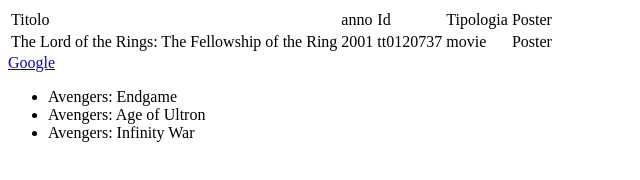
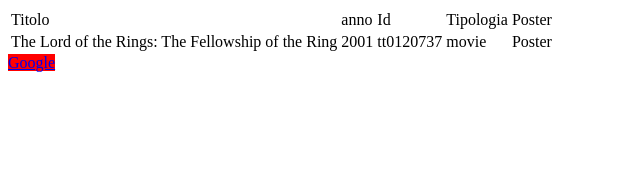
Before and after one commit to luca-vigano/Progetto.settimana-3, a plain HTML site: page index.html in a window 1280 px wide. Shown: the whole page, without its empty margins (0-640 px from the left). Drawn offline with Linux system fonts and the light colour scheme.

Commit message:
commit parziale

```diff
--- a/assets/js/D10.js
+++ b/assets/js/D10.js
@@ -535,29 +535,65 @@ console.log(getTds())
 */
 
 console.log("***** ESERCIZIO 22 *****");
-function printTd(){
-let tds = getTds();
-for(let i = 0; i < tds.length; i++)
-  console.log(tds[i].innerText)
+function printTd() {
+  let tds = getTds();
+  for (let i = 0; i < tds.length; i++)
+    console.log(tds[i].innerText)
 }
-
+printTd()
 
 /* ESERCIZIO 23
   Scrivi una funzione per aggiungere un background di colore rosso a ogni link all'interno della pagina.
 */
+console.log("***** ESERCIZIO 23 *****");
+
+function setColor() {
+  let aRed = document.querySelectorAll("a");
+  for (let i = 0; i < aRed.length; i++) {
+    aRed[i].style.backgroundColor = "red";
+  }
+}
+
+setColor();
 
 /* ESERCIZIO 24
   Scrivi una funzione per aggiungere un nuovo elemento alla lista non ordinata con id "myList".
 */
 
+console.log("***** ESERCIZIO 24 *****");
+
+function addItem(){
+  let lista = document.getElementById("myList");
+  let item = document.createElement("li")
+  item.innerText="pippo";
+  lista.appendChild(item);
+}
+
+addItem()
 /* ESERCIZIO 25
   Scrivi una funzione per svuotare la lista non ordinata con id "myList".
 */
+console.log("***** ESERCIZIO 25 *****");
 
+function deleteAll () {
+  let lista = document.getElementById("myList");
+  lista.innerHTML= ""
+}
+
+deleteAll()
 /* ESERCIZIO 26
   Scrivi una funzione per aggiungere ad ogni tag <tr> la classe CSS "test"
 */
+console.log("***** ESERCIZIO 26 *****");
 
+function addClass(){
+  let trs = document.querySelectorAll("tr")
+  trs.forEach(element => {
+    element.classList.add("test")
+  });
+}
+
+addClass()
 // [EXTRA] JS Avanzato
 
 /* ESERCIZIO 27
--- a/index.html
+++ b/index.html
@@ -30,7 +30,7 @@
 
     <a href="https://www.google.com/" target="_blank">Google</a>
 
-    <ul>
+    <ul id="myList">
         <li>Avengers: Endgame</li>
         <li>Avengers: Age of Ultron</li>
         <li>Avengers: Infinity War</li>
```
